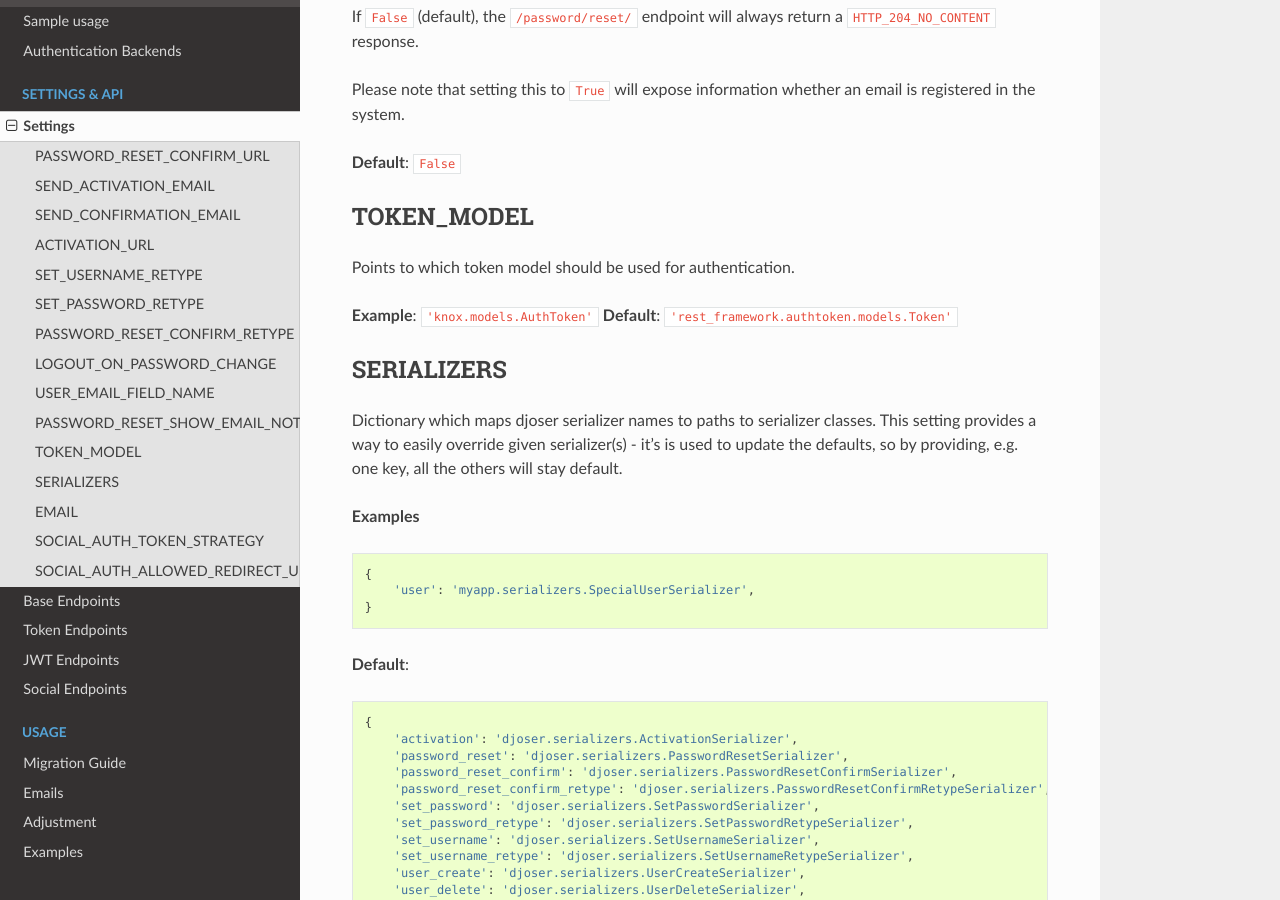
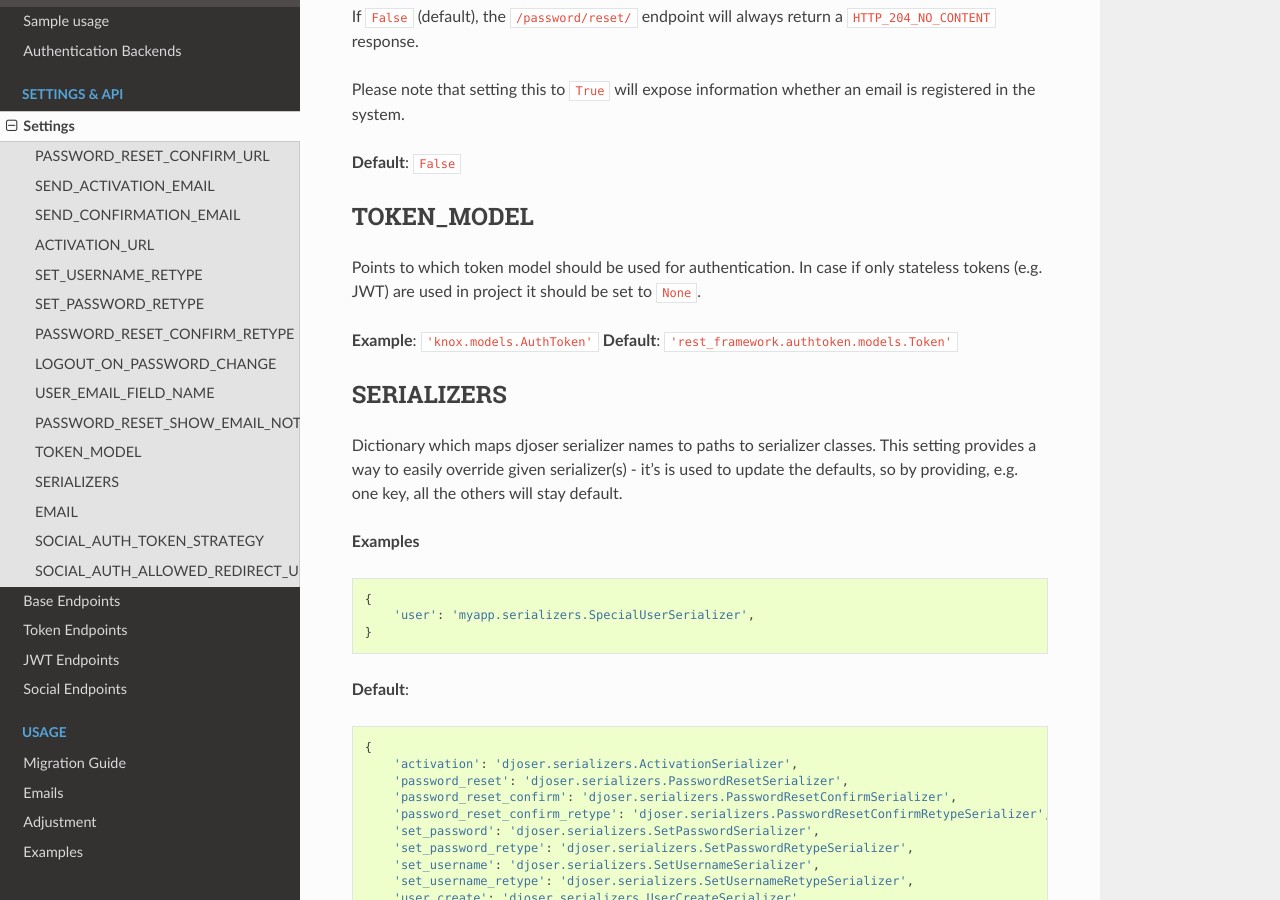
Before and after one commit to sunscrapers/djoser, a Sphinx documentation site: the page built from docs/source/settings.rst, in a window 1280 px wide and 900 px high, scrolled down 2116 px. Built offline with Sphinx 7.4.7 and the Read the Docs theme 2.0.0, drawn with Linux system fonts in a browser that asks for light colours.

Commit message:
Update docs on TOKEN_MODEL

```diff
--- a/docs/source/settings.rst
+++ b/docs/source/settings.rst
@@ -106,7 +106,8 @@ an email is registered in the system.
 TOKEN_MODEL
 -----------
 
-Points to which token model should be used for authentication.
+Points to which token model should be used for authentication. In case if
+only stateless tokens (e.g. JWT) are used in project it should be set to ``None``.
 
 **Example**: ``'knox.models.AuthToken'``
 **Default**: ``'rest_framework.authtoken.models.Token'``
```
